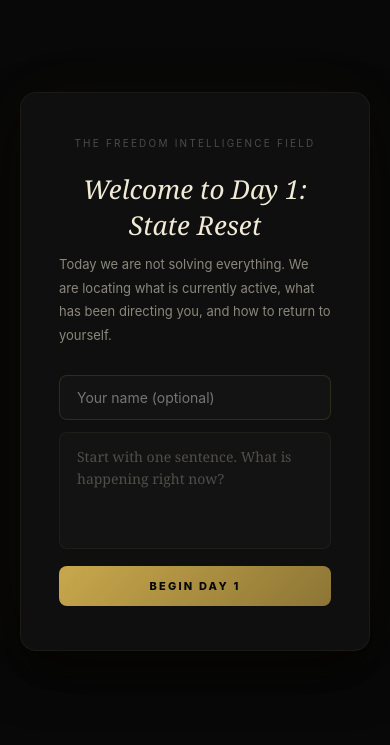
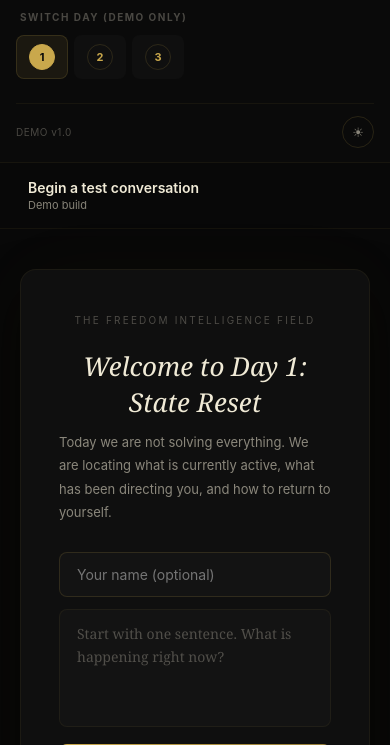
Before and after one commit to shimritnativ/myp-ascension, a website: page demo.html in a window 390 px wide. Shown: the part 99-844 px from the top of the page. Drawn offline with Linux system fonts and the light colour scheme.

Commit message:
css change

```diff
--- a/demo.html
+++ b/demo.html
@@ -448,9 +448,25 @@
     .sidebar { width: 220px; padding: 16px 12px; }
     .messages, .composer { padding-left: 16px; padding-right: 16px; }
   }
-  @media (max-width: 560px) {
-    .sidebar { display: none; }
+ @media (max-width: 560px) {
+  .main-row { flex-direction: column; }
+  .sidebar {
+    width: 100%;
+    max-height: none;
+    border-right: none;
+    border-bottom: 1px solid var(--border);
+    padding: 14px 16px;
+    flex-shrink: 0;
   }
+  .brand { padding-bottom: 14px; margin-bottom: 14px; }
+  .day-list { flex-direction: row; gap: 6px; margin-bottom: 12px; overflow-x: auto; }
+  .day-item { flex-shrink: 0; padding: 8px 12px; gap: 8px; }
+  .day-info { display: none; }
+  .day-item .day-num { width: 26px; height: 26px; font-size: 11px; }
+  .demo-help { display: none; }
+  .reset-btn { margin-top: 6px; padding: 8px; }
+  .sidebar-footer { padding-top: 12px; margin-top: 12px; }
+}
 </style>
 </head>
 <body>
```
